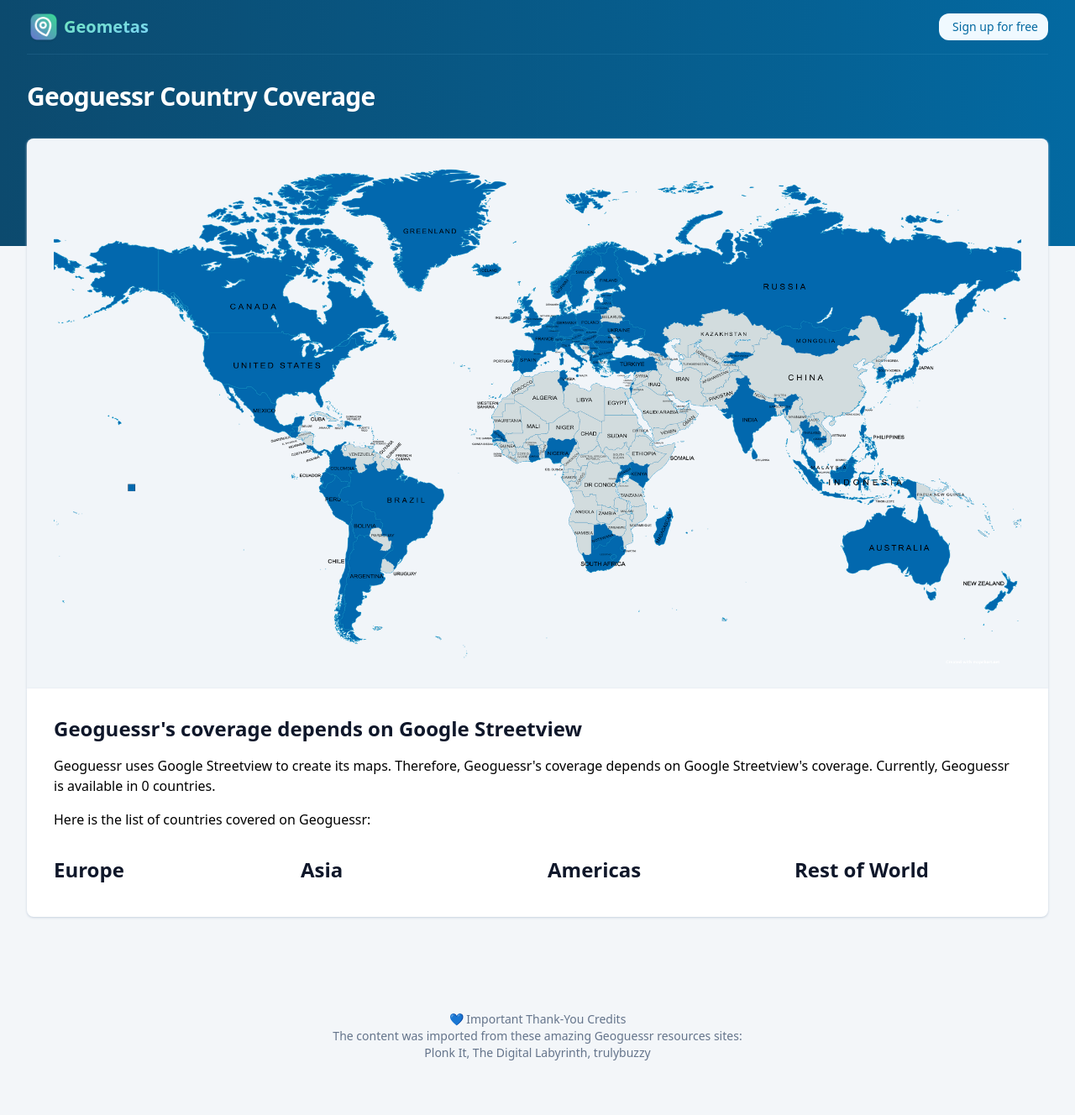
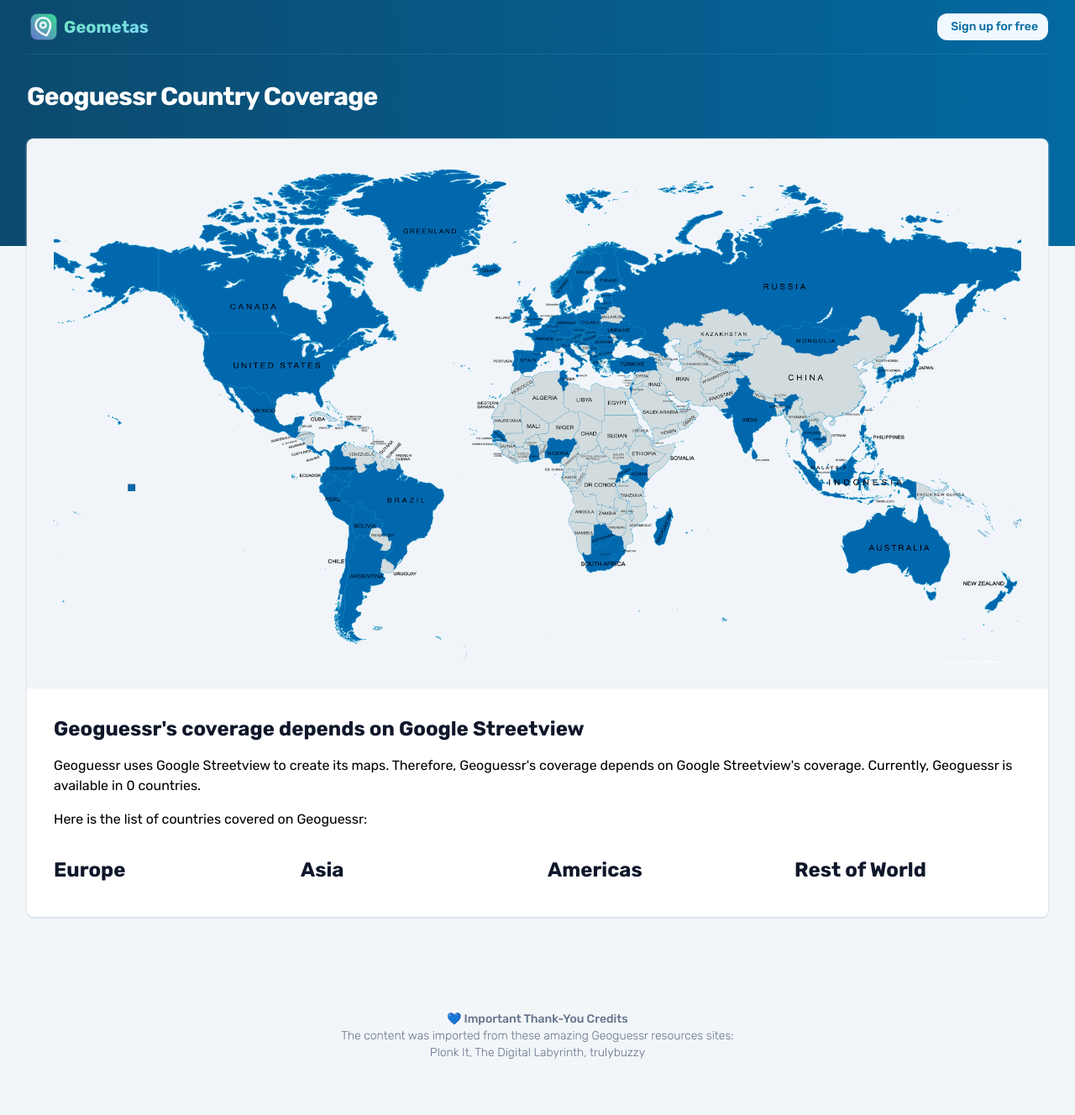
Before and after one commit to therealPaulPlay/geometas, a Django app: page /learn/geoguessr_country_coverage in a window 1280 px wide. Shown: the whole page at 84% size. Run offline with Django 3.2, Linux system fonts and the light colour scheme; data that the repository does not hold is empty.

Commit message:
Add Rubik

```diff
--- a/static/css/main.css
+++ b/static/css/main.css
@@ -46,7 +46,7 @@
   -o-tab-size: 4;
      tab-size: 4;
   /* 3 */
-  font-family: ui-sans-serif, system-ui, sans-serif, "Apple Color Emoji", "Segoe UI Emoji", "Segoe UI Symbol", "Noto Color Emoji";
+  font-family: Rubik, ui-sans-serif, system-ui, sans-serif, Apple Color Emoji, Segoe UI Emoji, Segoe UI Symbol, Noto Color Emoji;
   /* 4 */
   font-feature-settings: normal;
   /* 5 */
@@ -633,6 +633,10 @@
   margin-left: 1rem;
 }
 
+.ml-6 {
+  margin-left: 1.5rem;
+}
+
 .ml-auto {
   margin-left: auto;
 }
@@ -661,14 +665,6 @@
   margin-top: 2rem;
 }
 
-.ml-10 {
-  margin-left: 2.5rem;
-}
-
-.ml-6 {
-  margin-left: 1.5rem;
-}
-
 .block {
   display: block;
 }
@@ -827,10 +823,6 @@
 
 .grid-cols-2 {
   grid-template-columns: repeat(2, minmax(0, 1fr));
-}
-
-.flex-row {
-  flex-direction: row;
 }
 
 .flex-col {
@@ -873,10 +865,6 @@
 
 .gap-y-1 {
   row-gap: 0.25rem;
-}
-
-.gap-y-2 {
-  row-gap: 0.5rem;
 }
 
 .gap-y-4 {
--- a/tailwind.config.js
+++ b/tailwind.config.js
@@ -9,6 +9,9 @@
     'articles/**/*.html',
   ],
   theme: {
+    fontFamily: {
+        'sans': ['Rubik', 'ui-sans-serif', 'system-ui', 'sans-serif', "Apple Color Emoji", "Segoe UI Emoji", "Segoe UI Symbol", "Noto Color Emoji"],
+    },
     extend: {},
   },
   plugins: [],
--- a/templates/base.html
+++ b/templates/base.html
@@ -9,7 +9,7 @@
 
     <!-- Local imports like Favicon and CSS -->
     <link rel="stylesheet" href="{% static 'css/main.css' %}">
-    <link rel="stylesheet" href="https://fonts.googleapis.com/css2?family=K2D">
+    <link rel="stylesheet" href="https://fonts.googleapis.com/css2?family=Rubik:wght@300..900">
     <link rel="apple-touch-icon" sizes="180x180" href="{% static 'logo/apple-touch-icon.png' %}">
     <link rel="icon" type="image/png" sizes="32x32" href="{% static 'logo/favicon-32x32.png' %}">
     <link rel="icon" type="image/png" sizes="16x16" href="{% static 'logo/favicon-16x16.png' %}">
```
